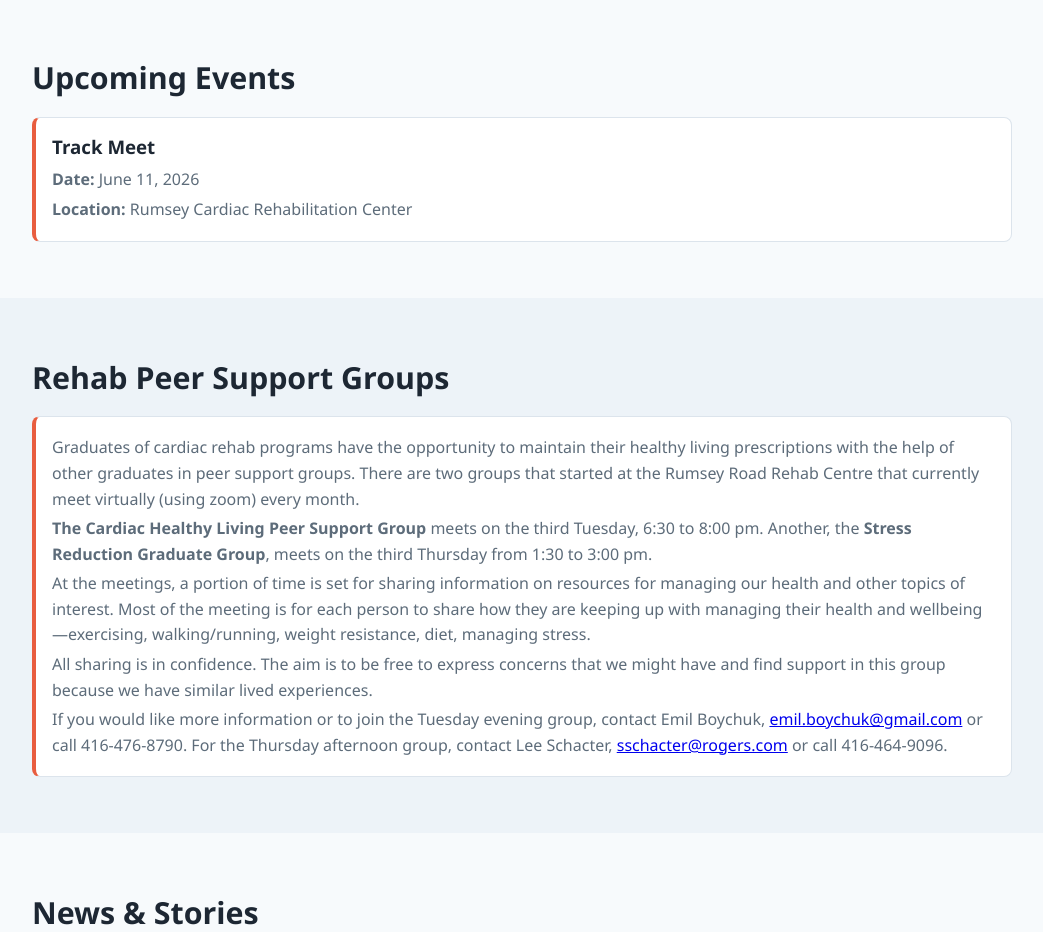
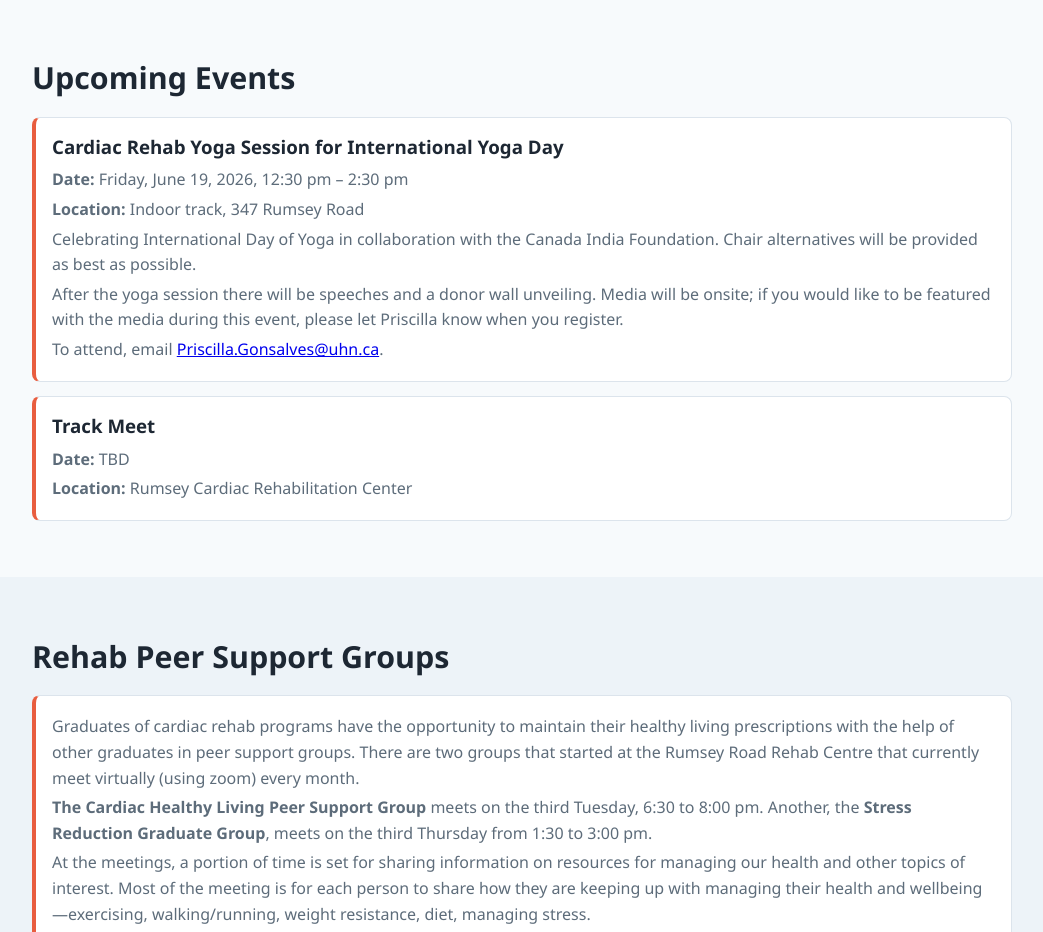
Before and after one commit to RunnersWithHeart/runnerswithheart.github.io, a plain HTML site: page index.html in a window 1280 px wide. Shown: the part 1020-1952 px from the top of the page, without its empty margins (118-1161 px from the left). Drawn offline with Linux system fonts and the light colour scheme.

Commit message:
Added event 'Cardiac Rehab Yoga Session for International Yoga Day- Friday June 19th starting at 12:30pm'

```diff
--- a/index.html
+++ b/index.html
@@ -54,8 +54,16 @@
                 <h2>Upcoming Events</h2>
                 <ul class="event-list">
                     <li>
+                        <h3>Cardiac Rehab Yoga Session for International Yoga Day</h3>
+                        <p><strong>Date:</strong> Friday, June 19, 2026, 12:30 pm – 2:30 pm</p>
+                        <p><strong>Location:</strong> Indoor track, 347 Rumsey Road</p>
+                        <p>Celebrating International Day of Yoga in collaboration with the Canada India Foundation. Chair alternatives will be provided as best as possible.</p>
+                        <p>After the yoga session there will be speeches and a donor wall unveiling. Media will be onsite; if you would like to be featured with the media during this event, please let Priscilla know when you register.</p>
+                        <p>To attend, email <a href="mailto:Priscilla.Gonsalves@uhn.ca">Priscilla.Gonsalves@uhn.ca</a>.</p>
+                    </li>
+                    <li>
                         <h3>Track Meet</h3>
-                        <p><strong>Date:</strong> June 11, 2026</p>
+                        <p><strong>Date:</strong> TBD</p>
                         <p><strong>Location:</strong> Rumsey Cardiac Rehabilitation Center</p>
                     </li>
                 </ul>
```
